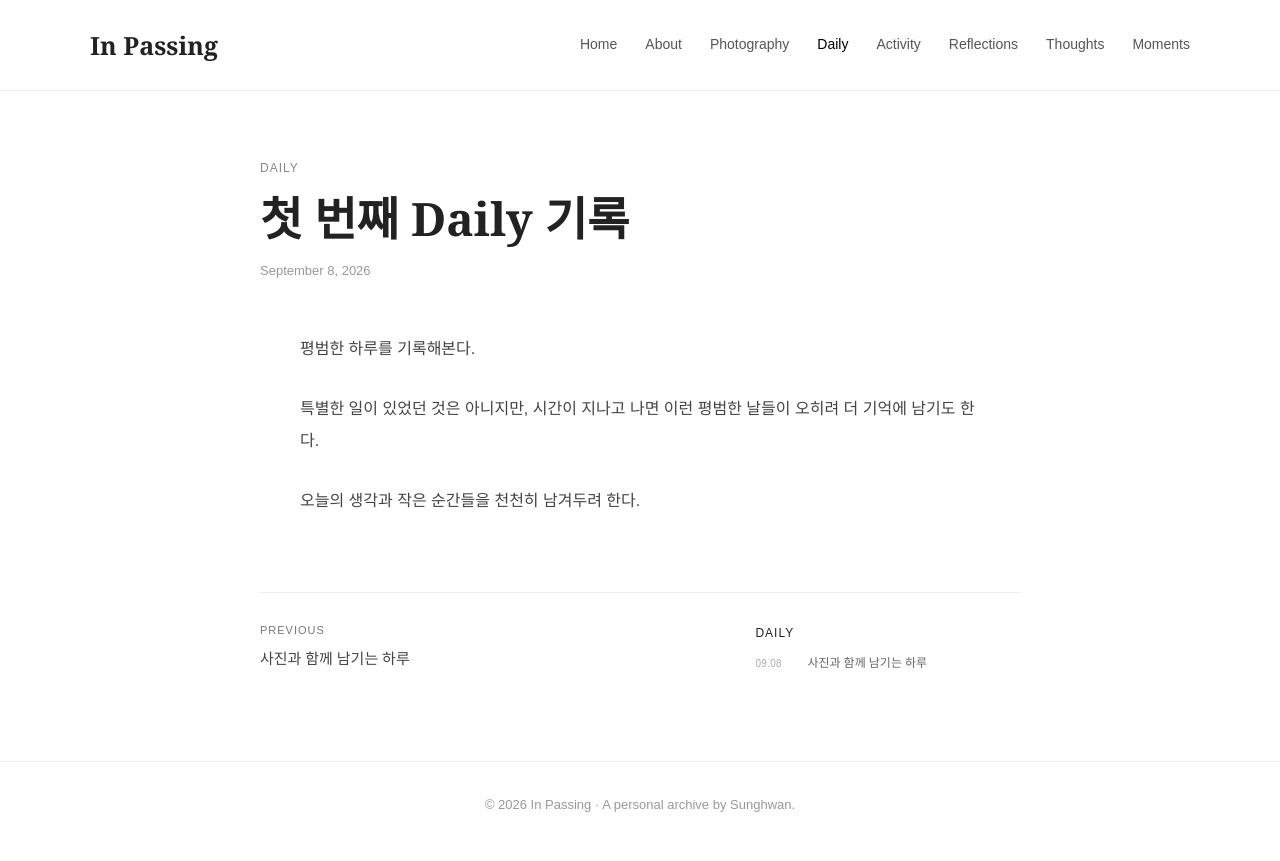
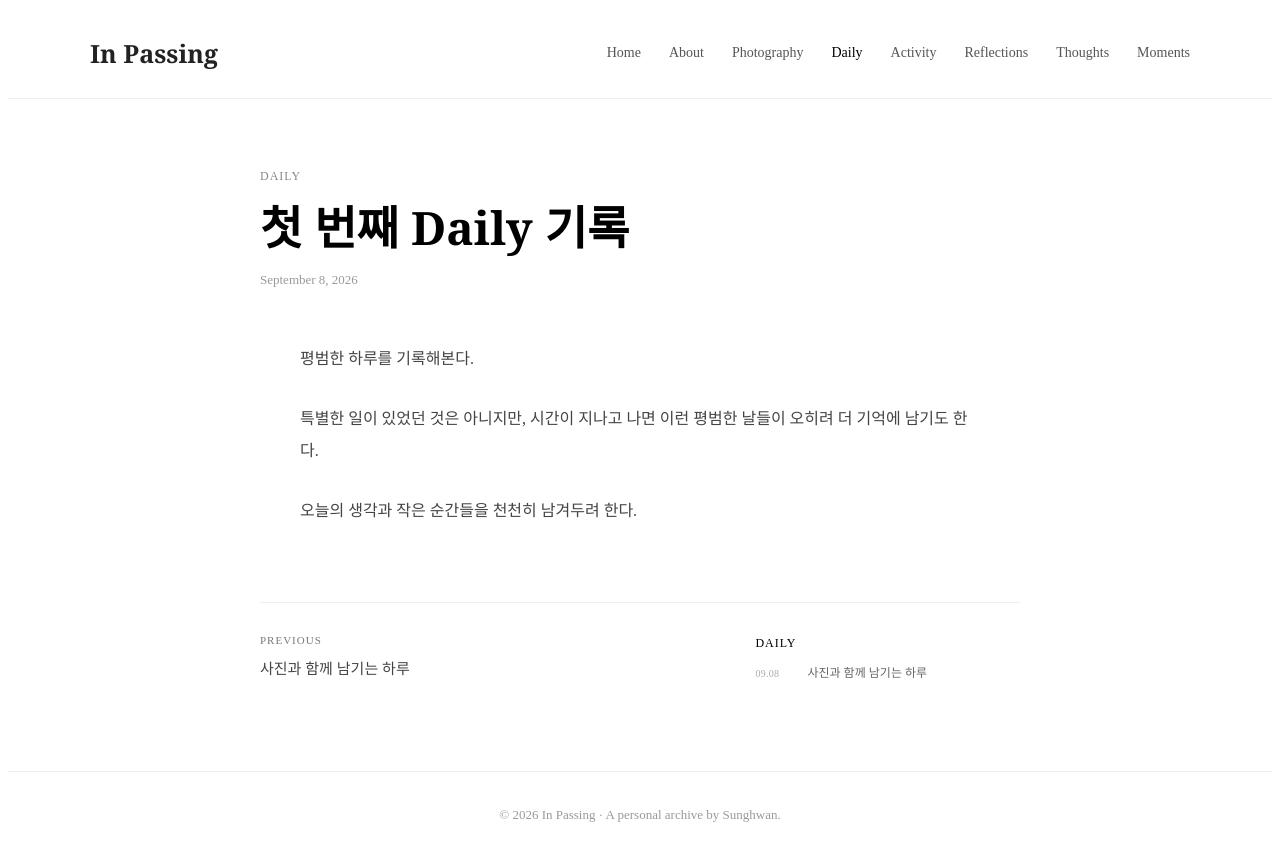
Before and after one commit to sunghwanlog/sunghwanlog.github.io, a Jekyll site: the page built from _posts/2026-09-08-daily-001.md, in a window 1280 px wide. Shown: the top 861 px of the page. Built offline with Jekyll 4.4.1, drawn with Linux system fonts in a browser that asks for light colours.

Commit message:
Update daily.html

```diff
--- a/_layouts/daily.html
+++ b/_layouts/daily.html
@@ -24,19 +24,6 @@
 
 
   <style>
-
-    body {
-      margin: 0;
-
-      font-family:
-        Arial,
-        "Noto Sans KR",
-        sans-serif;
-
-      color: #222;
-      background: #ffffff;
-    }
-
 
     .container {
       width: 90%;
```
